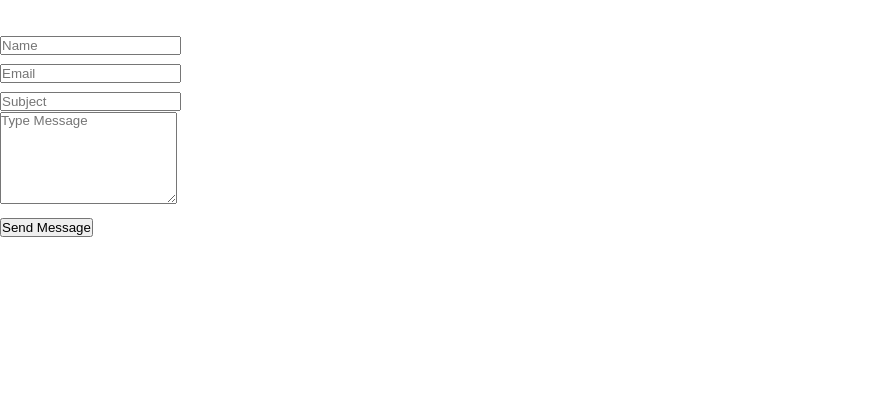
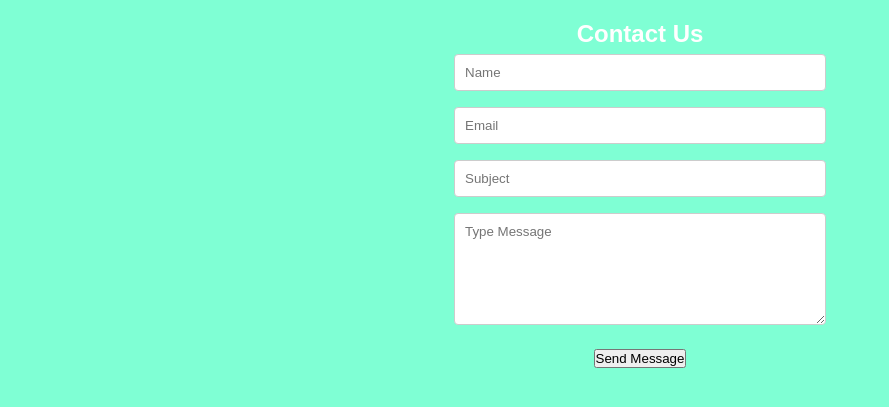
Before and after one commit to njabulodark/umlando, a PHP site: page /contact.html in a window 1280 px wide. Shown: the top 407 px of the page, without its empty margins (0-889 px from the left). Run offline with PHP 8.4, Linux system fonts and the light colour scheme.

Commit message:
Update style.css

```diff
--- a/style.css
+++ b/style.css
@@ -118,3 +118,47 @@
     }
 
 }
+/*  style form body */
+#form-body{
+  margin: 0px;
+  padding: 0px;
+  background-size: cover;
+  background-position: center;
+  font-family: sans-serif;
+  background-color: aquamarine;
+}
+
+/*  inputs with type="text", "email", select elements and textareas */
+input[type="text"], input[type="email"], select, textarea{
+  width: 30%;
+  padding: 10px;
+  border: 1px solid #ccc;
+  border-radius: 4px;
+  box-sizing: border-box;
+  margin-top: 6px;
+  margin-bottom: 10px;
+
+}
+
+/*  submit button with a specific background color etc */
+input[type=submit] {
+  background-color: #04ff6D;
+  color: white;
+  padding: 12px 20px;
+  border: none;
+  border-radius: 4px;
+  cursor: pointer;
+}
+
+/* When moving the mouse over the submit button, add a darker green color */
+input[type=submit]:hover {
+  background-color: #45a049;
+}
+
+/*  background color and some padding around the form */
+#contact{
+  border-radius: 5px;
+  background: transparent;
+  padding: 20px;
+  text-align: center;
+}
```
